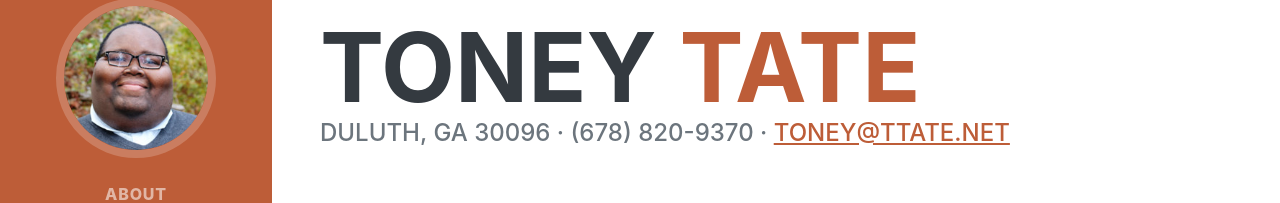
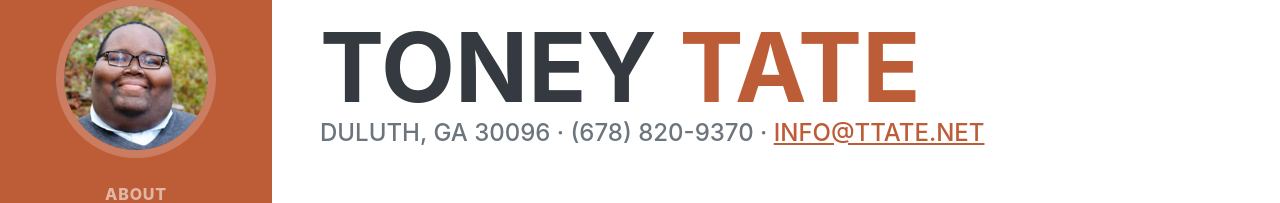
Before and after one commit to smilinggo/tatemakes, a plain HTML site: page index.html in a window 1280 px wide. Shown: the part 198-401 px from the top of the page. Drawn offline with nearby package versions, Linux system fonts and the light colour scheme; a web font is replaced by a local one.

Commit message:
Modify email info

```diff
--- a/index.html
+++ b/index.html
@@ -31,6 +31,7 @@
                     <li class="nav-item"><a class="nav-link js-scroll-trigger" href="#skills">Skills</a></li>
                     <li class="nav-item"><a class="nav-link js-scroll-trigger" href="#interests">Interests</a></li>
                     <li class="nav-item"><a class="nav-link js-scroll-trigger" href="#awards">Awards</a></li>
+
                 </ul>
             </div>
         </nav>
@@ -45,7 +46,7 @@
                     </h1>
                     <div class="subheading mb-5">
                         Duluth, Ga 30096 · (678) 820-9370 ·
-                        <a href="mailto:tdatate@gmail.com">toney@ttate.net</a>
+                        <a href="mailto:info@ttate.com">info@ttate.net</a>
                     </div>
                     <p class="lead mb-5">I am experienced in leveraging agile frameworks to provide a robust synopsis for high level overviews. Iterative approaches to corporate strategy foster collaborative thinking to further the overall value proposition.</p>
                     <div class="social-icons">
```
Also changed, not shown: rindex.html (added), 2 other files.
